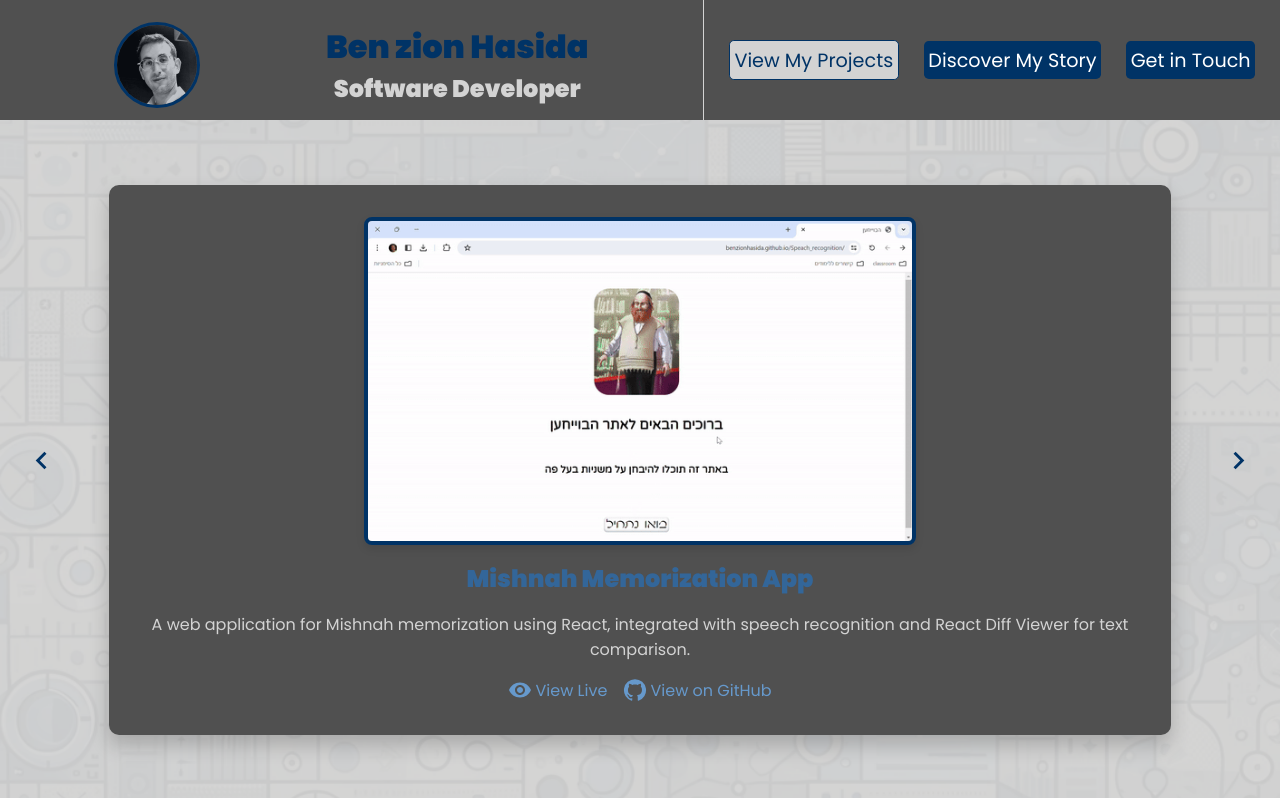
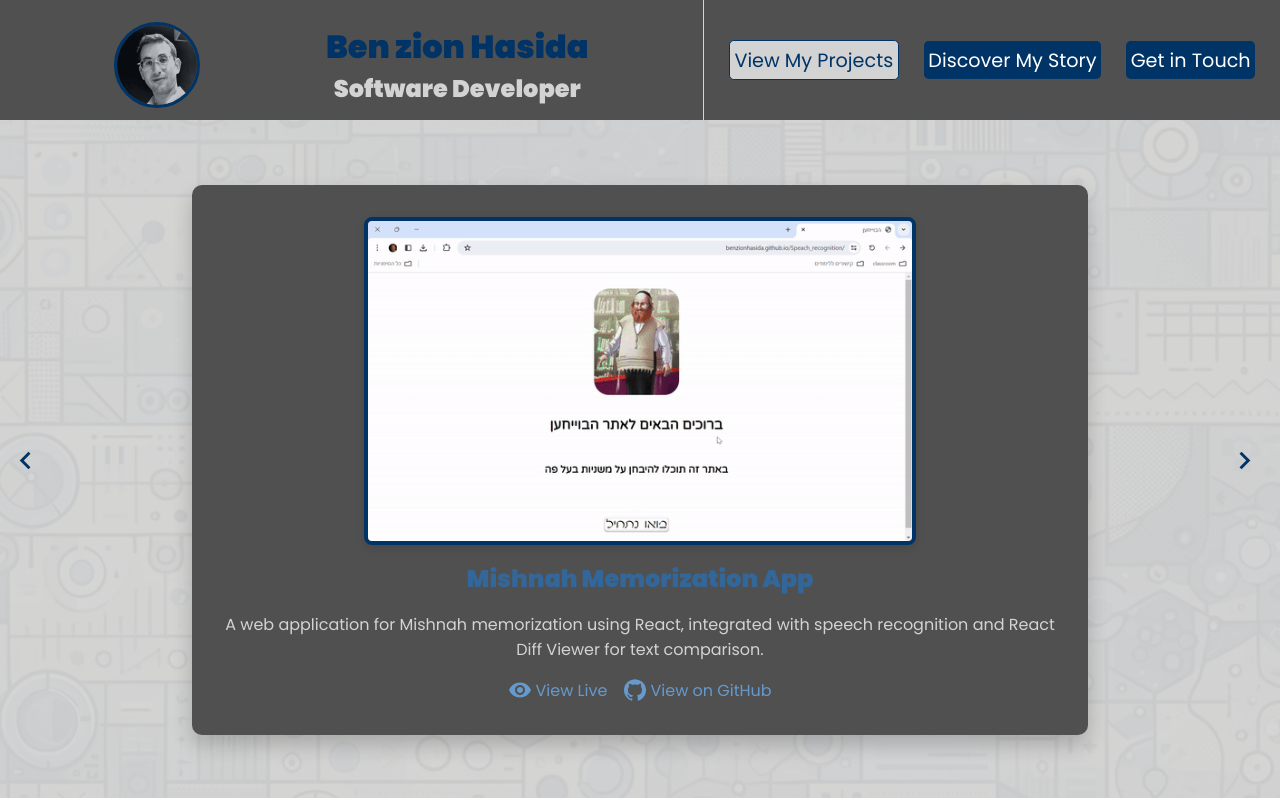
Before and after one commit to BenZionHasida/Portfolio, a React (Vite) app: page /projects in a window 1280 px wide. Built offline with nearby package versions, Linux system fonts and the light colour scheme.

Commit message:
change the timeout of auto slider, and correct the manual slider directions

```diff
--- a/src/components/projects/projects.jsx
+++ b/src/components/projects/projects.jsx
@@ -50,7 +50,7 @@ export default function Projects() {
 
   useEffect(() => {
     if (isAutoSliding) {
-      autoCycleInterval.current = setInterval(handleNextProject, 6000);
+      autoCycleInterval.current = setInterval(handleNextProject, 30000);
     }
     return () => clearInterval(autoCycleInterval.current);
   }, [isAutoSliding]);
@@ -99,7 +99,7 @@ export default function Projects() {
           onClick={() => {
             return handleNav(
               Math.floor((projectIndex + 1) % projects.length),
-              "next"
+              "prev"
             );
           }}
 
@@ -148,7 +148,7 @@ export default function Projects() {
               Math.floor(
                 (projectIndex - 1 + projects.length) % projects.length
               ),
-              "prev"
+              "next"
             );
           }}
         >
--- a/src/components/projects/projects.module.scss
+++ b/src/components/projects/projects.module.scss
@@ -14,6 +14,7 @@
     flex-direction: row;
     justify-content: space-between;
     align-items: center;
+    width: 100%;
 }
 
 .content {
@@ -21,9 +22,8 @@
     flex-direction: column;
     align-items: center;
     gap: 1rem;
-    min-width: 80%;
-    max-width: 80%;
-    // margin: 2% 10%;
+    min-width: 65%;
+    max-width: 65%;
     background-color: $dark-gray;
     color: $secondary-color-light;
     border-radius: 10px;
@@ -74,6 +74,7 @@
 
 .navigator {
     transition: transform 200ms ease;
+    margin-right: 10px;
 
     svg {
         color: $main-color;
```
